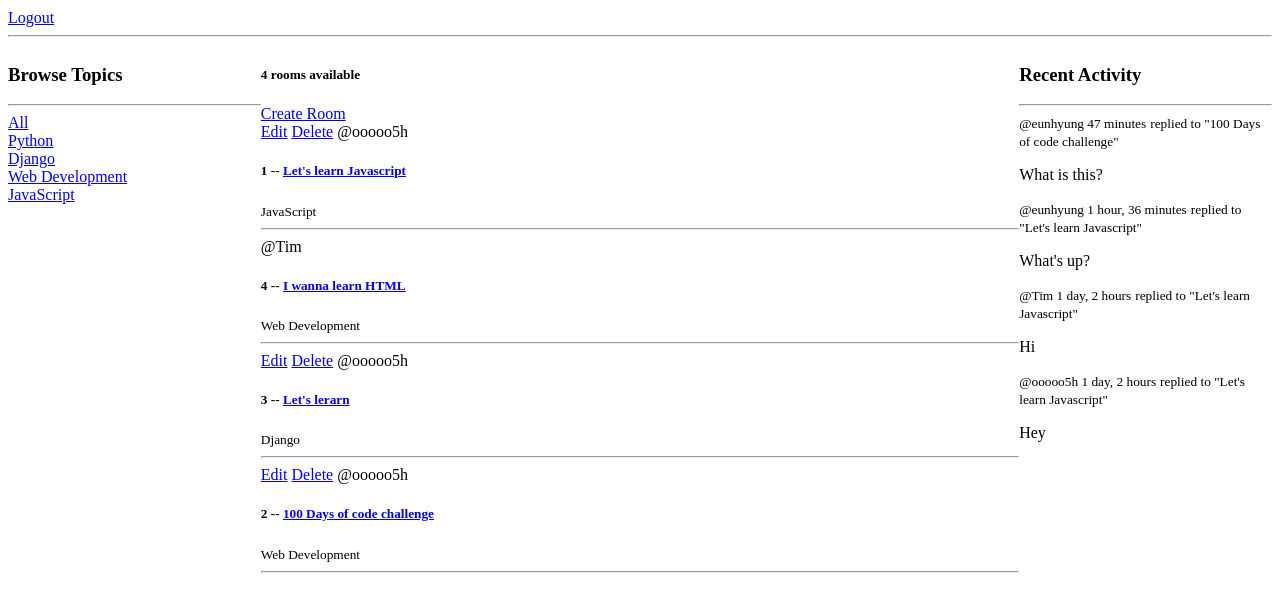
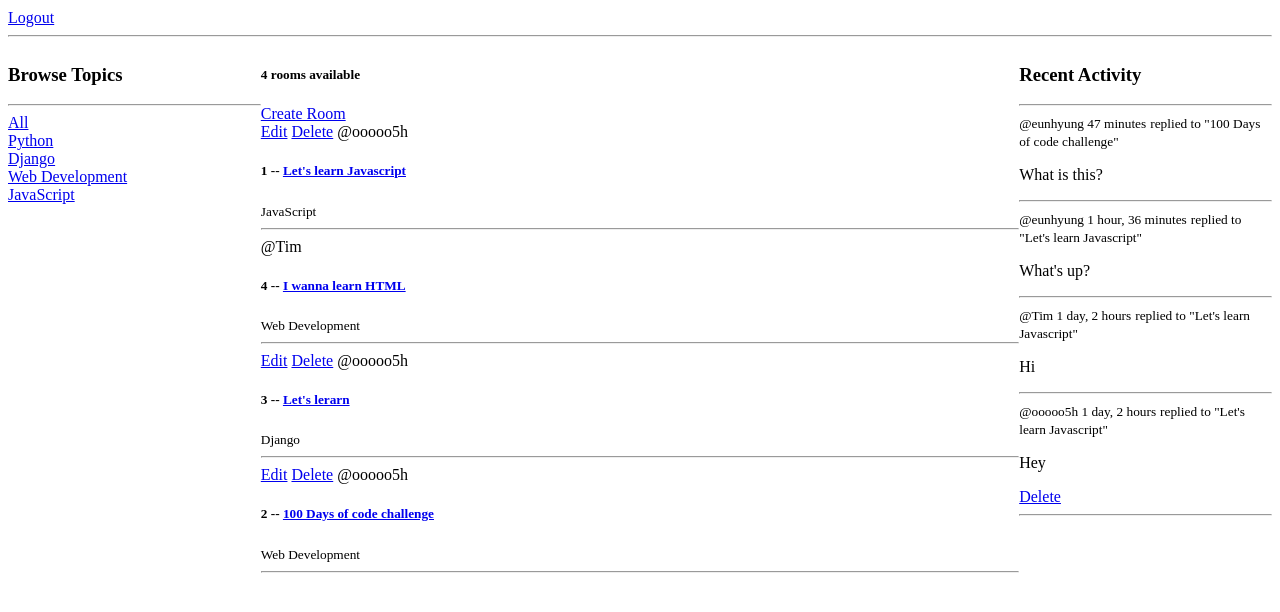
Before and after one commit to ooooo5h/20220227_django_7hour_course, a Django app: page / in a window 1280 px wide. Shown: the part 142-754 px from the top of the page. Run offline with Django 4.2, Linux system fonts and the light colour scheme; a user stored in the database is signed in; data comes from the database, SQL or seed files in the repository.

Commit message:
본인의 활동 내역은 삭제 가능

```diff
--- a/base/templates/base/home.html
+++ b/base/templates/base/home.html
@@ -56,6 +56,10 @@
             <small>replied to "{{message.room}}"</small>
 
             <p>{{message}}</p>
+            {% if request.user == message.user %}
+            <a href="{% url 'delete-message' message.id %}">Delete</a>
+            {% endif %}
+            <hr>
         </div>
         {% endfor %}
     </div>
```
